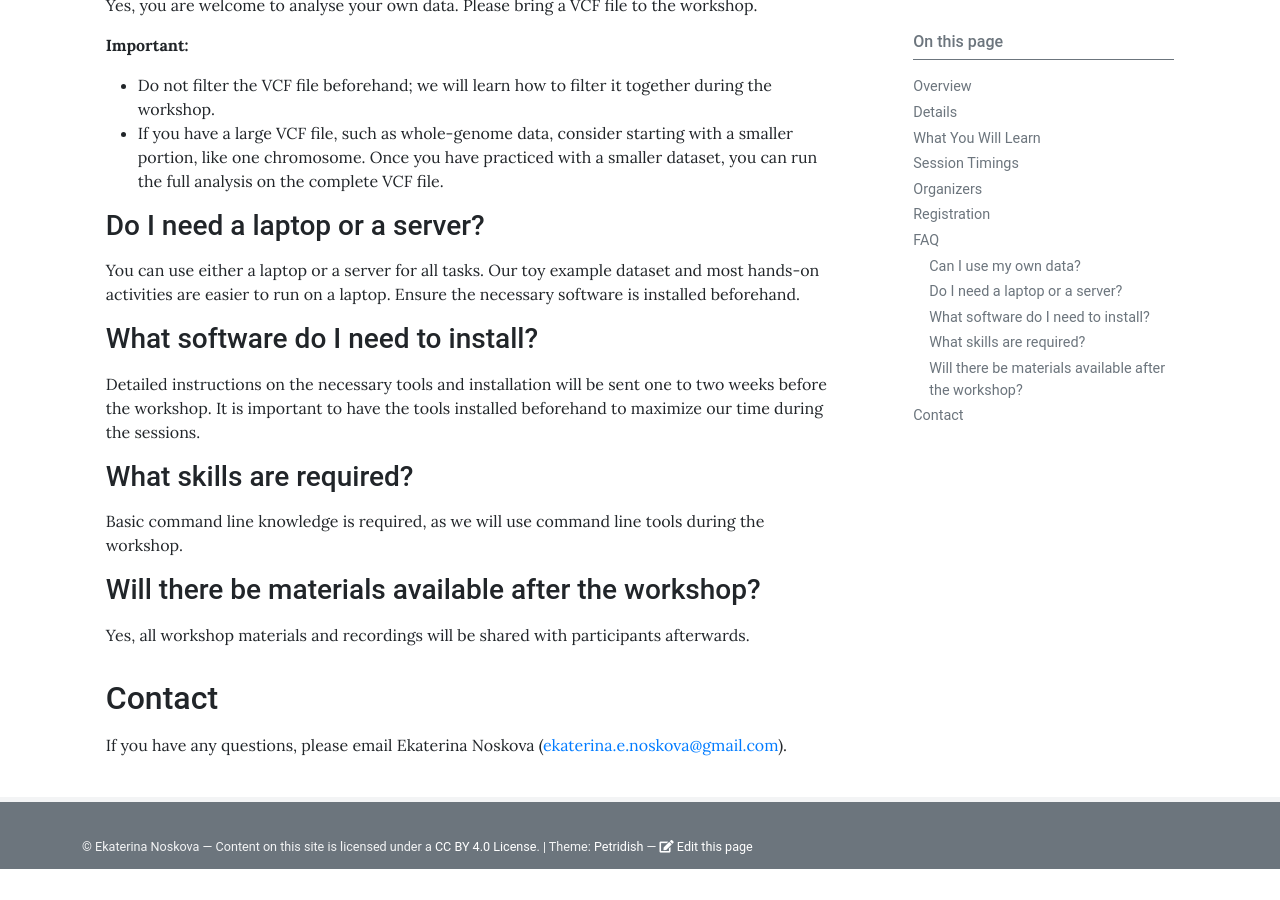
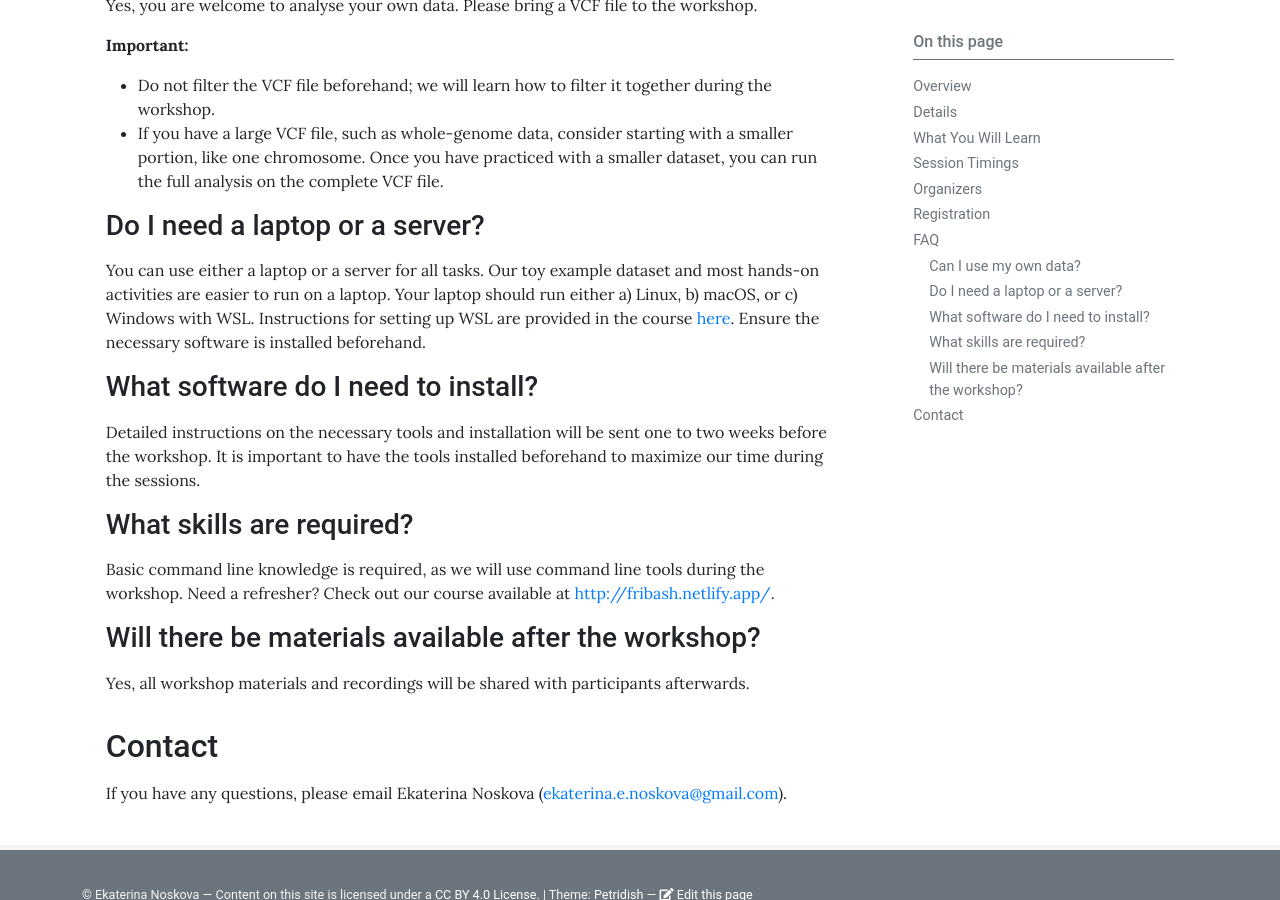
Before and after one commit to gadmaworkshop/gadmaworkshop.github.io, a Jekyll site: the page built from pages/workshops/2025-11-17.md, in a window 1280 px wide and 900 px high, scrolled down 1859 px. Built offline with Jekyll 4.4.1, drawn with Linux system fonts in a browser that asks for light colours; before the commit the page ends 2728 px from its top, so only the background shows below that.

Commit message:
Add source to refresh command line knowledge

```diff
--- a/pages/workshops/2025-11-17.md
+++ b/pages/workshops/2025-11-17.md
@@ -67,7 +67,9 @@ Please bring a VCF file to the workshop.
 
 ### Do I need a laptop or a server?
 
-You can use either a laptop or a server for all tasks. Our toy example dataset and most hands-on activities are easier to run on a laptop. Ensure the necessary software is installed beforehand.
+You can use either a laptop or a server for all tasks. Our toy example dataset and most hands-on activities are easier to run on a laptop.
+Your laptop should run either a) Linux, b) macOS, or c) Windows with WSL. Instructions for setting up WSL are provided in the course [here](http://fribash.netlify.app/).
+Ensure the necessary software is installed beforehand.
 
 ### What software do I need to install?
 
@@ -76,6 +78,7 @@ Detailed instructions on the necessary tools and installation will be sent one t
 ### What skills are required?
 
 Basic command line knowledge is required, as we will use command line tools during the workshop.
+Need a refresher? Check out our course available at [http://fribash.netlify.app/](http://fribash.netlify.app/).
 
 ### Will there be materials available after the workshop?
 
```
Also changed, not shown: pages/workshops/2025-10-16.md (+1 -0 lines).
